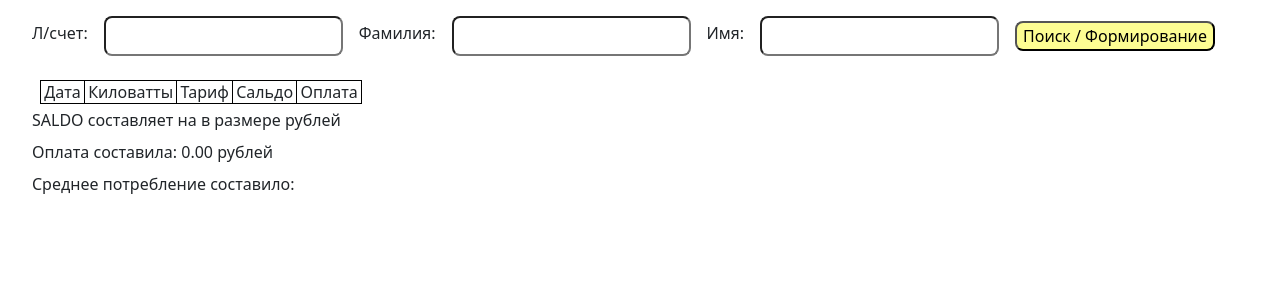
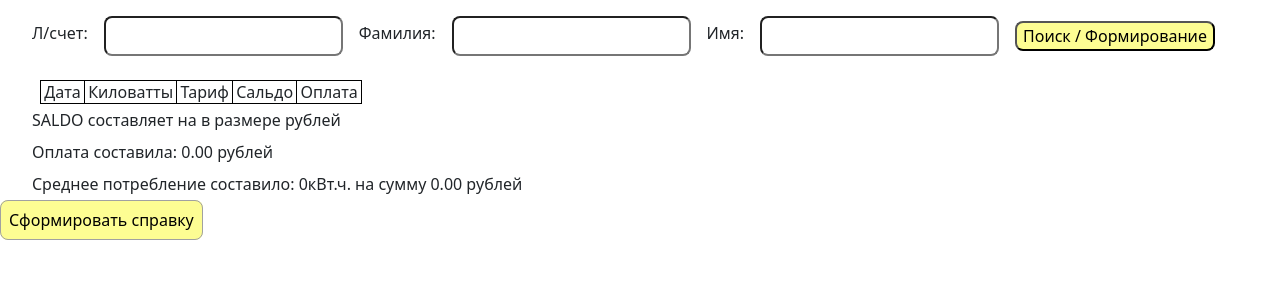
Before and after one commit to Giocatory/DjangoAIO, a Django app: page /energo/ in a window 1280 px wide. Shown: the part 57-357 px from the top of the page. Run offline with Django 4.2, Linux system fonts and the light colour scheme; parts of the project's set-up code (start-up, migrations or seed data) failed here and were passed over.

Commit message:
19.09.2023

```diff
--- a/energo/views.py
+++ b/energo/views.py
@@ -159,6 +159,8 @@
                             ])
                             total_sumo += float(str(i[4]).replace(",", "."))
                             last_saldo = [f"{i[2]}", f"{i[1]}"]
+                            total_middle_klv += int(spr[10])
+                            total_sum_klv += float(str(spr[10])) * tarif[f"{i[2]}"]
                             break
                     else:
                         break
@@ -176,6 +178,8 @@
                                 f"{i[4]}",
                             ])
                             total_sumo += float(str(i[4]).replace(",", "."))
+                            total_middle_klv += int(spr[10])
+                            total_sum_klv += float(str(spr[10])) * tarif[f"{i[2]}"]
                             break
                     else:
                         break
@@ -193,6 +197,8 @@
                                 f"{i[4]}",
                             ])
                             total_sumo += float(str(i[4]).replace(",", "."))
+                            total_middle_klv += int(spr[10])
+                            total_sum_klv += float(str(spr[10])) * tarif[f"{i[2]}"]
                             break
                     else:
                         break
@@ -210,6 +216,8 @@
                                 f"{i[4]}",
                             ])
                             total_sumo += float(str(i[4]).replace(",", "."))
+                            total_middle_klv += int(spr[10])
+                            total_sum_klv += float(str(spr[10])) * tarif[f"{i[2]}"]
                             break
                     else:
                         break
@@ -227,6 +235,8 @@
                                 f"{i[4]}",
                             ])
                             total_sumo += float(str(i[4]).replace(",", "."))
+                            total_middle_klv += int(spr[10])
+                            total_sum_klv += float(str(spr[10])) * tarif[f"{i[2]}"]
                             break
                     else:
                         break
@@ -244,6 +254,8 @@
                                 f"{i[4]}",
                             ])
                             total_sumo += float(str(i[4]).replace(",", "."))
+                            total_middle_klv += int(spr[10])
+                            total_sum_klv += float(str(spr[10])) * tarif[f"{i[2]}"]
                             break
                     else:
                         break
@@ -261,6 +273,8 @@
                                 f"{i[4]}",
                             ])
                             total_sumo += float(str(i[4]).replace(",", "."))
+                            total_middle_klv += int(spr[10])
+                            total_sum_klv += float(str(spr[10])) * tarif[f"{i[2]}"]
                             break
                     else:
                         break
@@ -278,6 +292,8 @@
                                 f"{i[4]}",
                             ])
                             total_sumo += float(str(i[4]).replace(",", "."))
+                            total_middle_klv += int(spr[10])
+                            total_sum_klv += float(str(spr[10])) * tarif[f"{i[2]}"]
                             break
                     else:
                         break
@@ -295,6 +311,8 @@
                                 f"{i[4]}",
                             ])
                             total_sumo += float(str(i[4]).replace(",", "."))
+                            total_middle_klv += int(spr[10])
+                            total_sum_klv += float(str(spr[10])) * tarif[f"{i[2]}"]
                             break
                     else:
                         break
@@ -302,7 +320,8 @@
         # result_table
         result_table.append(f"SALDO составляет на {last_saldo[0]} в размере {last_saldo[1]} рублей")
         result_table.append(f"Оплата составила: {total_sumo:.2f} рублей")
-        result_table.append(f"Среднее потребление составило:")
+        result_table.append(
+            f"Среднее потребление составило: {total_middle_klv}кВт.ч. на сумму {total_sum_klv:.2f} рублей")
 
     return render(request, 'energo.html', {
         'html_table': html_table,
--- a/static/style/energo.css
+++ b/static/style/energo.css
@@ -22,6 +22,9 @@
 }
 @media print{
     nav, form{
+        display: none;
+    }
+    .spravka{
         display: none;
     }
 }
@@ -65,3 +68,14 @@
 .results{
     margin-top: .5rem;
 }
+.spravka a{
+    padding: .5rem;
+    background-color: #fdfd93;
+    border: 1px solid #a1a1a1;
+    border-radius: .5rem;
+    text-decoration: none;
+    color: #000;
+}
+.spravka a:hover{
+    background-color: #9bbe51;
+}
--- a/templates/energo.html
+++ b/templates/energo.html
@@ -9,7 +9,7 @@
     <link href="https://cdn.jsdelivr.net/npm/bootstrap@5.3.1/dist/css/bootstrap.min.css" rel="stylesheet" integrity="sha384-4bw+/aepP/YC94hEpVNVgiZdgIC5+VKNBQNGCHeKRQN+PtmoHDEXuppvnDJzQIu9" crossorigin="anonymous">
     <link rel="icon" type="image/x-icon" href="{% static 'favicon.ico' %}">
     <link media="print" rel="stylesheet" href="{% static 'fkr_print.css' %}">
-    <link rel="stylesheet" href="{% static 'energo.css' %}">
+    <link rel="stylesheet" href="{% static 'style/energo.css' %}">
     <title>Чита-энерго</title>
 </head>
 <body>
@@ -48,6 +48,9 @@
     </div>
 </div>
 
+<div class="spravka" style="margin-top: .5rem;">
+    <a href="">Сформировать справку</a>
+</div>
 <script src="https://cdn.jsdelivr.net/npm/@popperjs/core@2.11.8/dist/umd/popper.min.js" integrity="sha384-I7E8VVD/ismYTF4hNIPjVp/Zjvgyol6VFvRkX/vR+Vc4jQkC+hVqc2pM8ODewa9r" crossorigin="anonymous"></script>
 <script src="https://cdn.jsdelivr.net/npm/bootstrap@5.3.1/dist/js/bootstrap.min.js" integrity="sha384-Rx+T1VzGupg4BHQYs2gCW9It+akI2MM/mndMCy36UVfodzcJcF0GGLxZIzObiEfa" crossorigin="anonymous"></script>
 </body>
```
Also changed, not shown: templates/energo_spravka.html (added, +10 -0 lines).
